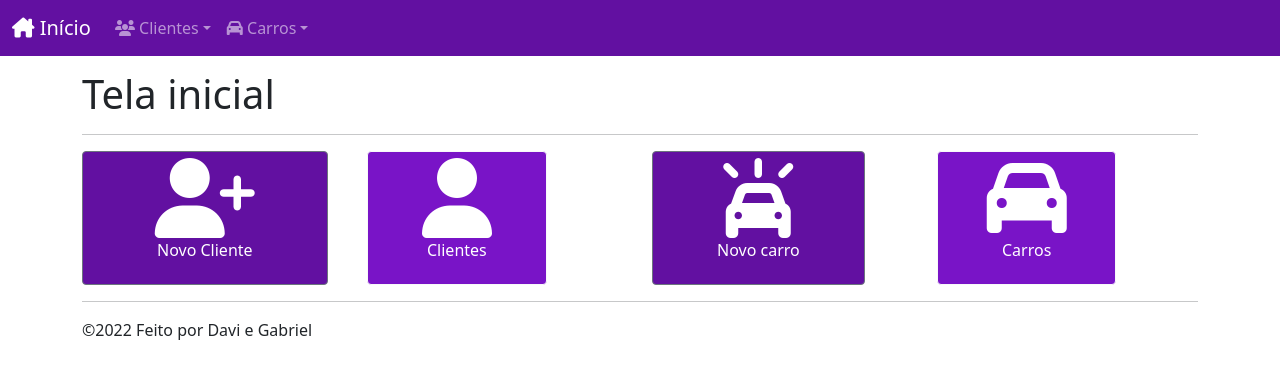
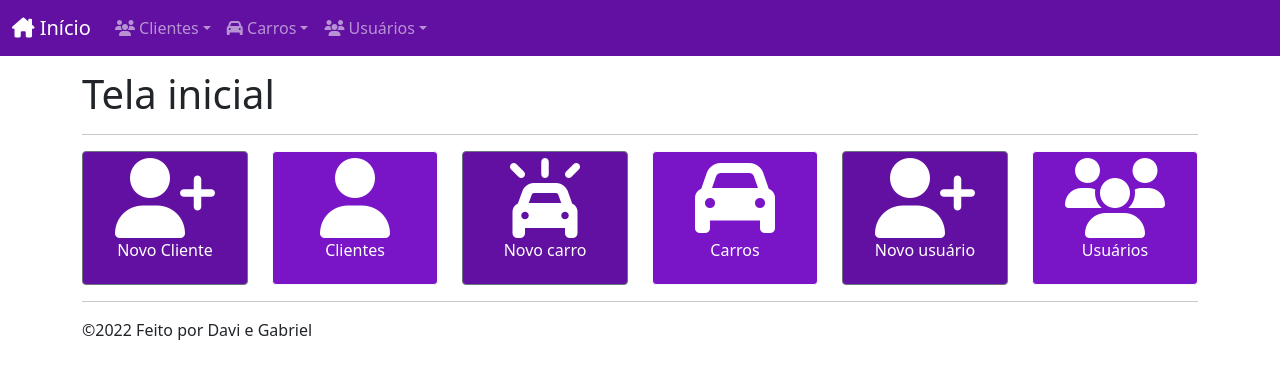
Before and after one commit to DaviRKL/crud-bootstrap-php, a PHP site: page / in a window 1280 px wide. Shown: the top 379 px of the page. Run offline with PHP 8.4, Linux system fonts and the light colour scheme; some libraries are stand-ins or nearby versions.

Commit message:
Adicinei os botões para acessar as partes do usúario na Index e no Header

```diff
--- a/crud-bootstrap-php/inc/header.php
+++ b/crud-bootstrap-php/inc/header.php
@@ -75,7 +75,7 @@
 				<li class="nav-item dropdown">
 				  <a class="nav-link dropdown-toggle" href="#" role="button" data-bs-toggle="dropdown"><i class="fa-solid fa-users"></i>  Clientes</a>
 				  <ul class="dropdown-menu">
-					<li><a class="dropdown-item" href="<?php echo BASEURL; ?>customers/add.php"><i class="fa-solid fa-user-plus"></i>Adicionar usuários</a></li>
+					<li><a class="dropdown-item" href="<?php echo BASEURL; ?>customers/add.php"><i class="fa-solid fa-user-plus"></i> Adicionar usuários</a></li>
 					<li><a class="dropdown-item"  href="<?php echo BASEURL; ?>customers"><i class="fa-solid fa-users"></i> Clientes</a></li>
 				  </ul>
 				</li>
@@ -84,8 +84,17 @@
 				<li class="nav-item dropdown">
 				  <a class="nav-link dropdown-toggle" href="#" role="button" data-bs-toggle="dropdown"><i class="fa-solid fa-car"></i> Carros</a>
 				  <ul class="dropdown-menu">
-					<li><a class="dropdown-item" href="<?php echo BASEURL; ?>carro/add.php"><i class="fa-solid fa-car-on"></i>Adicionar carros</a></li>
+					<li><a class="dropdown-item" href="<?php echo BASEURL; ?>carro/add.php"><i class="fa-solid fa-car-on"></i> Adicionar carros</a></li>
 					<li><a class="dropdown-item"  href="<?php echo BASEURL; ?>carro"><i class="fa-solid fa-car"></i> Carros</a></li>
+				  </ul>
+				</li>
+			  </ul>
+			  <ul class="navbar-nav">
+				<li class="nav-item dropdown">
+				  <a class="nav-link dropdown-toggle" href="#" role="button" data-bs-toggle="dropdown"><i class="fa-solid fa-users"></i> Usuários</a>
+				  <ul class="dropdown-menu">
+					<li><a class="dropdown-item" href="<?php echo BASEURL; ?>usuarios/add.php"><i class="fa-solid fa-user-plus"></i> Adicionar usuários</a></li>
+					<li><a class="dropdown-item"  href="<?php echo BASEURL; ?>usuarios"><i class="fa-solid fa-users"></i> Usuários</a></li>
 				  </ul>
 				</li>
 			  </ul>
--- a/crud-bootstrap-php/index.php
+++ b/crud-bootstrap-php/index.php
@@ -11,7 +11,7 @@
 <?php if ($db) : ?>
 
 	<div class="row">
-		<div class="col-xl-3 col-sm-3 col-md-2">
+		<div class="col-xl-2 col-sm-3 col-md-2">
 			<a href="customers/add.php" class="btn btn-secondary">
 				<div class="row">
 					<div class="col-xs-12 text-center">
@@ -24,7 +24,7 @@
 			</a>
 		</div>
 
-		<div class="col-xl-3 col-sm-3 col-md-2">
+		<div class="col-xl-2 col-sm-3 col-md-2">
 			<a href="customers" class="btn btn-light">
 				<div class="row">
 					<div class="col-xs-12 text-center">
@@ -37,7 +37,7 @@
 			</a>
 		</div>
 
-		<div class="col-xl-3 col-sm-3 col-md-2">
+		<div class="col-xl-2 col-sm-3 col-md-2">
 			<a href="carro/add.php" class="btn btn-secondary">
 				<div class="row">
 					<div class="col-xs-12 text-center">
@@ -50,7 +50,7 @@
 			</a>
 		</div>
 
-		<div class="col-xl-3 col-sm-3 col-md-2">
+		<div class="col-xl-2 col-sm-3 col-md-2">
 			<a href="carro" class="btn btn-light">
 				<div class="row">
 					<div class="col-xs-12 text-center">
@@ -58,6 +58,32 @@
 					</div>
 					<div class="col-xs-12 text-center">
 						<p>Carros</p>
+					</div>
+				</div>
+			</a>
+		</div>
+
+		<div class="col-xl-2 col-sm-3 col-md-2">
+			<a href="usuarios/add.php" class="btn btn-secondary">
+				<div class="row">
+					<div class="col-xs-12 text-center">
+						<i class="fa-solid fa-user-plus fa-5x"></i>
+					</div>
+					<div class="col-xs-12 text-center">
+						<p>Novo usuário</p>
+					</div>
+				</div>
+			</a>
+		</div>
+
+		<div class="col-xl-2 col-sm-3 col-md-2">
+			<a href="usuarios" class="btn btn-light">
+				<div class="row">
+					<div class="col-xs-12 text-center">
+						<i class="fa-solid fa-users fa-5x"></i>
+					</div>
+					<div class="col-xs-12 text-center">
+						<p>Usuários</p>
 					</div>
 				</div>
 			</a>
```
Also changed, not shown: crud-bootstrap-php/js/main.js (line endings or trailing spaces).
